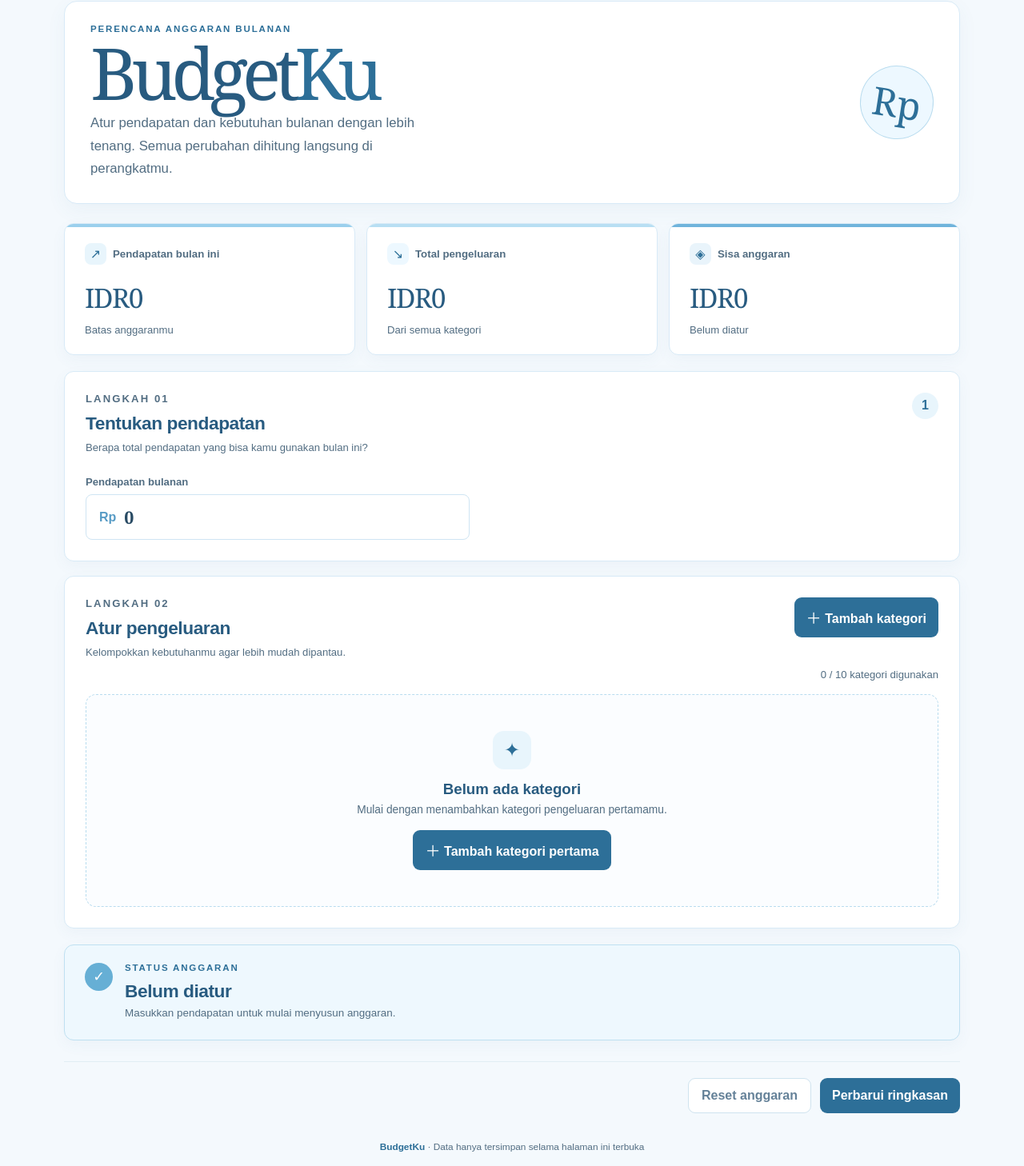
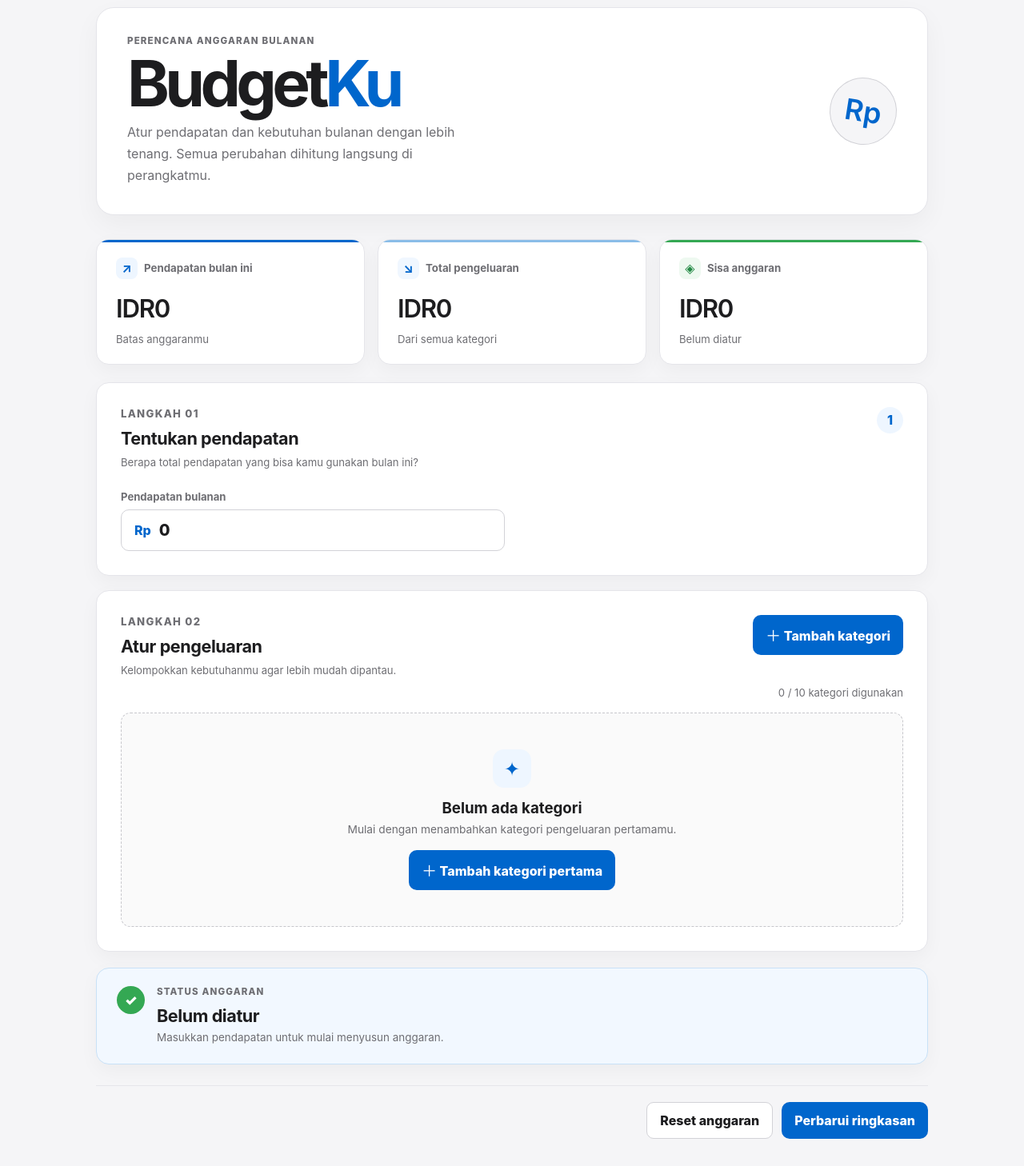
Before and after one commit to Rifatdhy/BudgetKU, an Angular app: page / in a window 1280 px wide. Shown: the part 31-1489 px from the top of the page at 80% size. Built offline with nearby package versions, Linux system fonts and the light colour scheme.

Commit message:
Apply Apple-inspired BudgetKu theme

```diff
--- a/src/app/app.css
+++ b/src/app/app.css
@@ -1,13 +1,13 @@
 :host {
   display: block;
   min-height: 100vh;
-  color: #243b53;
+  color: #1d1d1f;
 }
 
 .page-shell {
-  width: min(1120px, calc(100% - 40px));
+  width: min(1040px, calc(100% - 40px));
   margin: 0 auto;
-  padding: 32px 0;
+  padding: 40px 0;
 }
 
 .hero {
@@ -15,22 +15,22 @@
   align-items: center;
   justify-content: space-between;
   gap: 32px;
-  min-height: 180px;
-  margin-bottom: 24px;
-  padding: 28px 32px;
-  border: 1px solid #d8eaf7;
-  border-radius: 16px;
+  min-height: 205px;
+  margin-bottom: 30px;
+  padding: 34px 38px;
+  border: 1px solid #e5e5ea;
+  border-radius: 22px;
   background: #ffffff;
-  box-shadow: 0 8px 24px rgba(73, 124, 157, 0.06);
+  box-shadow: 0 12px 32px rgba(0, 0, 0, 0.045);
 }
 
 .eyebrow,
 .section-kicker {
   margin: 0 0 10px;
-  color: #2d6f98;
+  color: #6e6e73;
   font-size: 0.72rem;
   font-weight: 800;
-  letter-spacing: 0.16em;
+  letter-spacing: 0.1em;
 }
 
 h1,
@@ -42,36 +42,35 @@ p {
 
 h1 {
   margin-bottom: 12px;
-  color: #285b80;
-  font-family: Georgia, serif;
-  font-size: clamp(3.2rem, 8vw, 5.6rem);
-  font-weight: 400;
-  letter-spacing: -0.08em;
-  line-height: 0.85;
+  color: #1d1d1f;
+  font-size: clamp(3rem, 8vw, 5rem);
+  font-weight: 700;
+  letter-spacing: -0.07em;
+  line-height: 0.9;
 }
 
 h1 span {
-  color: #2d6f98;
+  color: #0066cc;
 }
 
 .hero-copy {
   max-width: 440px;
   margin-bottom: 0;
-  color: #526d82;
-  font-size: 1.05rem;
+  color: #6e6e73;
+  font-size: 1rem;
   line-height: 1.7;
 }
 
 .hero-mark {
   display: grid;
-  width: 92px;
-  height: 92px;
-  border: 1px solid #b9dcef;
+  width: 84px;
+  height: 84px;
+  border: 1px solid #d2d2d7;
   border-radius: 50%;
-  background: #edf8ff;
-  color: #2d6f98;
-  font-family: Georgia, serif;
-  font-size: 3rem;
+  background: #f5f5f7;
+  color: #0066cc;
+  font-size: 2.25rem;
+  font-weight: 600;
   place-items: center;
   transform: rotate(9deg);
 }
@@ -79,31 +78,31 @@ h1 span {
 .summary-grid {
   display: grid;
   grid-template-columns: repeat(3, 1fr);
-  gap: 14px;
-  margin-bottom: 20px;
+  gap: 16px;
+  margin-bottom: 22px;
 }
 
 .summary-card,
 .panel,
 .status-panel,
 .validation-panel {
-  border: 1px solid #d8eaf7;
-  border-radius: 12px;
+  border: 1px solid #e5e5ea;
+  border-radius: 16px;
   background: #ffffff;
-  box-shadow: 0 6px 18px rgba(73, 124, 157, 0.05);
+  box-shadow: 0 8px 24px rgba(0, 0, 0, 0.04);
 }
 
 .summary-card {
   position: relative;
   overflow: hidden;
-  min-height: 155px;
-  padding: 24px 25px 22px;
+  min-height: 148px;
+  padding: 22px 24px;
   transition: transform 160ms ease, box-shadow 160ms ease;
 }
 
 .summary-card:hover {
-  box-shadow: 0 10px 24px rgba(73, 124, 157, 0.12);
-  transform: translateY(-3px);
+  box-shadow: 0 12px 28px rgba(0, 0, 0, 0.08);
+  transform: translateY(-2px);
 }
 
 .summary-card::before {
@@ -111,21 +110,21 @@ h1 span {
   top: 0;
   left: 0;
   width: 100%;
-  height: 4px;
-  background: #9bd0ed;
+  height: 3px;
+  background: #0066cc;
   content: '';
 }
 
 .expense-card::before {
-  background: #b8dff3;
+  background: #8abde8;
 }
 
 .balance-card::before {
-  background: #70b4dc;
+  background: #34a853;
 }
 
 .balance-card.negative::before {
-  background: #e58b91;
+  background: #d64545;
 }
 
 .card-label {
@@ -133,7 +132,7 @@ h1 span {
   align-items: center;
   gap: 8px;
   margin-bottom: 18px;
-  color: #526d82;
+  color: #6e6e73;
   font-size: 0.83rem;
   font-weight: 700;
 }
@@ -143,29 +142,28 @@ h1 span {
   width: 27px;
   height: 27px;
   border-radius: 8px;
-  background: #e8f5fc;
-  color: #2d6f98;
+  background: #eef6ff;
+  color: #0066cc;
   font-size: 1rem;
   place-items: center;
 }
 
 .expense-card .icon {
-  background: #edf8ff;
-  color: #2d6f98;
+  background: #f0f7ff;
+  color: #0066cc;
 }
 
 .balance-card .icon {
-  background: #e9f4fb;
-  color: #2d6f98;
+  background: #eef9f0;
+  color: #248a45;
 }
 
 .summary-card strong {
   display: block;
   margin-bottom: 8px;
-  color: #285b80;
-  font-family: Georgia, serif;
-  font-size: clamp(1.55rem, 3vw, 2.1rem);
-  font-weight: 400;
+  color: #1d1d1f;
+  font-size: clamp(1.45rem, 3vw, 1.95rem);
+  font-weight: 600;
   letter-spacing: -0.04em;
 }
 
@@ -175,12 +173,12 @@ h1 span {
 .subitems-header,
 .position-hint,
 .limit-note {
-  color: #526d82;
+  color: #6e6e73;
   font-size: 0.82rem;
 }
 
 .panel {
-  padding: 26px;
+  padding: 30px;
 }
 
 .income-panel {
@@ -198,8 +196,8 @@ h1 span {
 .section-heading h2,
 .status-panel h2 {
   margin-bottom: 7px;
-  color: #285b80;
-  font-size: 1.42rem;
+  color: #1d1d1f;
+  font-size: 1.35rem;
   letter-spacing: -0.02em;
 }
 
@@ -214,8 +212,8 @@ h1 span {
   width: 33px;
   height: 33px;
   border-radius: 50%;
-  background: #e8f5fc;
-  color: #2d6f98;
+  background: #eef6ff;
+  color: #0066cc;
   font-weight: 800;
   place-items: center;
 }
@@ -230,10 +228,10 @@ h1 span {
 .amount-field {
   display: flex;
   align-items: center;
-  border: 1px solid #cfe5f3;
-  border-radius: 8px;
+  border: 1px solid #d2d2d7;
+  border-radius: 10px;
   background: #ffffff;
-  color: #579bc5;
+  color: #0066cc;
   font-weight: 800;
   transition: border-color 160ms ease, box-shadow 160ms ease;
 }
@@ -245,21 +243,21 @@ h1 span {
 
 .money-input:focus-within,
 .amount-field:focus-within {
-  border-color: #72b6dc;
-  box-shadow: 0 0 0 3px rgba(114, 182, 220, 0.15);
+  border-color: #0066cc;
+  box-shadow: 0 0 0 3px rgba(0, 102, 204, 0.12);
 }
 
 input {
   width: 100%;
-  border: 1px solid #d3e5f0;
-  border-radius: 9px;
+  border: 1px solid #d2d2d7;
+  border-radius: 8px;
   background: #ffffff;
-  color: #294b64;
+  color: #1d1d1f;
   font: inherit;
 }
 
 input::placeholder {
-  color: #526d82;
+  color: #6e6e73;
 }
 
 input[type='number'] {
@@ -281,13 +279,12 @@ input[type='number']::-webkit-outer-spin-button {
 
 .money-input input {
   padding: 13px 16px 13px 10px;
-  font-family: Georgia, serif;
-  font-size: 1.35rem;
+  font-size: 1.25rem;
 }
 
 .field-error {
   margin: 6px 0 0;
-  color: #8e4650;
+  color: #a33b3b;
   font-size: 0.75rem;
 }
 
@@ -313,17 +310,18 @@ input[type='number']::-webkit-outer-spin-button {
 }
 
 .primary-button {
-  padding: 11px 15px;
-  background: #2d6f98;
+  padding: 11px 16px;
+  border-radius: 10px;
+  background: #0066cc;
   color: #fff;
 }
 
 .primary-button:hover {
-  background: #245d82;
+  background: #005bb7;
 }
 
 .primary-button:disabled {
-  background: #9db9c9;
+  background: #aeb8c2;
   color: #ffffff;
   cursor: not-allowed;
   transform: none;
@@ -344,16 +342,16 @@ input[type='number']::-webkit-outer-spin-button {
 }
 
 .category-card {
-  border: 1px solid #d8eaf7;
-  border-radius: 10px;
+  border: 1px solid #e5e5ea;
+  border-radius: 12px;
   background: #ffffff;
   overflow: hidden;
   transition: border-color 180ms ease, box-shadow 180ms ease;
 }
 
 .category-card:focus-within {
-  border-color: #a9d5ec;
-  box-shadow: 0 8px 22px rgba(73, 148, 191, 0.08);
+  border-color: #a9c8e8;
+  box-shadow: 0 8px 22px rgba(0, 102, 204, 0.07);
 }
 
 .category-topline {
@@ -369,8 +367,8 @@ input[type='number']::-webkit-outer-spin-button {
   width: 32px;
   height: 32px;
   border-radius: 9px;
-  background: #e8f5fc;
-  color: #2d6f98;
+  background: #eef6ff;
+  color: #0066cc;
   font-size: 0.77rem;
   font-weight: 900;
   place-items: center;
@@ -392,12 +390,12 @@ input[type='number']::-webkit-outer-spin-button {
 .category-total span {
   display: block;
   margin-bottom: 4px;
-  color: #526d82;
+  color: #6e6e73;
   font-size: 0.7rem;
 }
 
 .category-total strong {
-  color: #2d6f98;
+  color: #0066cc;
   font-size: 0.95rem;
 }
 
@@ -405,7 +403,7 @@ input[type='number']::-webkit-outer-spin-button {
 .remove-row {
   border: 0;
   background: transparent;
-  color: #526d82;
+  color: #6e6e73;
   cursor: pointer;
   font-size: 1.5rem;
   line-height: 1;
@@ -413,7 +411,7 @@ input[type='number']::-webkit-outer-spin-button {
 
 .icon-button:hover,
 .remove-row:not(:disabled):hover {
-  color: #c35f59;
+  color: #a33b3b;
 }
 
 .icon-button:disabled,
@@ -426,9 +424,9 @@ input[type='number']::-webkit-outer-spin-button {
   display: flex;
   justify-content: space-between;
   padding: 10px 18px;
-  border-top: 1px solid #e5f0f6;
-  border-bottom: 1px solid #e5f0f6;
-  background: #f5fbff;
+  border-top: 1px solid #e5e5ea;
+  border-bottom: 1px solid #e5e5ea;
+  background: #f5f5f7;
   font-weight: 800;
 }
 
@@ -463,7 +461,7 @@ input[type='number']::-webkit-outer-spin-button {
 .expense-label {
   display: block;
   margin-bottom: 5px;
-  color: #526d82;
+  color: #6e6e73;
   font-size: 0.72rem;
   font-weight: 700;
 }
@@ -493,16 +491,16 @@ input[type='number']::-webkit-outer-spin-button {
 .add-item-button {
   margin: 7px 18px 18px 54px;
   padding: 9px 13px;
-  background: #e8f5fc;
-  color: #2d6f98;
+  background: #eef6ff;
+  color: #0066cc;
   font-size: 0.78rem;
 }
 
 .empty-state {
   padding: 45px 20px;
-  border: 1px dashed #b9dcef;
-  border-radius: 13px;
-  background: #fbfdff;
+  border: 1px dashed #c7c7cc;
+  border-radius: 12px;
+  background: #fafafa;
   text-align: center;
 }
 
@@ -512,20 +510,20 @@ input[type='number']::-webkit-outer-spin-button {
   height: 48px;
   margin: 0 auto 14px;
   border-radius: 14px;
-  background: #e8f5fc;
-  color: #2d6f98;
+  background: #eef6ff;
+  color: #0066cc;
   font-size: 1.5rem;
   place-items: center;
 }
 
 .empty-state h3 {
   margin-bottom: 7px;
-  color: #285b80;
+  color: #1d1d1f;
 }
 
 .empty-state p {
   margin-bottom: 18px;
-  color: #526d82;
+  color: #6e6e73;
   font-size: 0.86rem;
 }
 
@@ -535,18 +533,18 @@ input[type='number']::-webkit-outer-spin-button {
   gap: 15px;
   margin-top: 20px;
   padding: 22px 25px;
-  border-color: #bfe0f1;
-  background: #eef8fe;
+  border-color: #c8e1f7;
+  background: #f2f8ff;
 }
 
 .status-panel.status-warning {
-  border-color: #d8d5a9;
-  background: #fffef0;
+  border-color: #e2d9aa;
+  background: #fffdf3;
 }
 
 .status-panel.status-danger {
-  border-color: #efc3c8;
-  background: #fff5f6;
+  border-color: #ecc7c7;
+  background: #fff6f6;
 }
 
 .status-icon {
@@ -555,7 +553,7 @@ input[type='number']::-webkit-outer-spin-button {
   width: 35px;
   height: 35px;
   border-radius: 50%;
-  background: #66afd5;
+  background: #34a853;
   color: #fff;
   font-size: 1.1rem;
   font-weight: 900;
@@ -563,11 +561,11 @@ input[type='number']::-webkit-outer-spin-button {
 }
 
 .status-warning .status-icon {
-  background: #8c7a28;
+  background: #8a741c;
 }
 
 .status-danger .status-icon {
-  background: #a94e55;
+  background: #a33b3b;
 }
 
 .status-panel h2 {
@@ -575,16 +573,16 @@ input[type='number']::-webkit-outer-spin-button {
 }
 
 .status-panel p:last-child {
-  color: #526d82;
+  color: #6e6e73;
   font-size: 0.84rem;
 }
 
 .validation-panel {
   margin-top: 15px;
   padding: 16px 20px;
-  border-color: #efc3c8;
-  background: #fff7f8;
-  color: #8e4650;
+  border-color: #ecc7c7;
+  background: #fff6f6;
+  color: #8f3333;
   font-size: 0.85rem;
 }
 
@@ -600,14 +598,14 @@ input[type='number']::-webkit-outer-spin-button {
   gap: 11px;
   margin-top: 26px;
   padding-top: 20px;
-  border-top: 1px solid #e1edf4;
+  border-top: 1px solid #e5e5ea;
 }
 
 .secondary-button {
   padding: 12px 16px;
-  border: 1px solid #cfe3ef;
+  border: 1px solid #d2d2d7;
   background: #fff;
-  color: #648198;
+  color: #1d1d1f;
 }
 
 .save-button {
@@ -616,13 +614,13 @@ input[type='number']::-webkit-outer-spin-button {
 
 footer {
   margin-top: 35px;
-  color: #526d82;
+  color: #6e6e73;
   font-size: 0.74rem;
   text-align: center;
 }
 
 footer span {
-  color: #2d6f98;
+  color: #0066cc;
   font-weight: 800;
 }
 
--- a/src/styles.css
+++ b/src/styles.css
@@ -1,7 +1,7 @@
 :root {
-  font-family: Arial, sans-serif;
-  color: #243b53;
-  background: #f4f9fd;
+  font-family: -apple-system, BlinkMacSystemFont, 'SF Pro Display', 'Segoe UI', sans-serif;
+  color: #1d1d1f;
+  background: #f5f5f7;
   font-synthesis: none;
   text-rendering: optimizeLegibility;
 }
@@ -14,7 +14,7 @@ body {
   min-width: 320px;
   min-height: 100vh;
   margin: 0;
-  background: #f4f9fd;
+  background: #f5f5f7;
 }
 
 button,
@@ -33,7 +33,7 @@ button:disabled {
 
 button:focus-visible,
 input:focus-visible {
-  outline: 3px solid #2d6f98;
+  outline: 3px solid #0066cc;
   outline-offset: 2px;
 }
 
```
Also changed, not shown: 1 other file (tests, documents, lock files or other folders).
